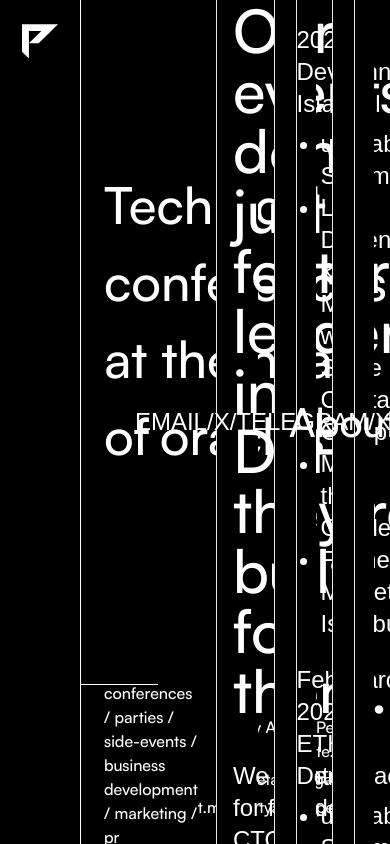
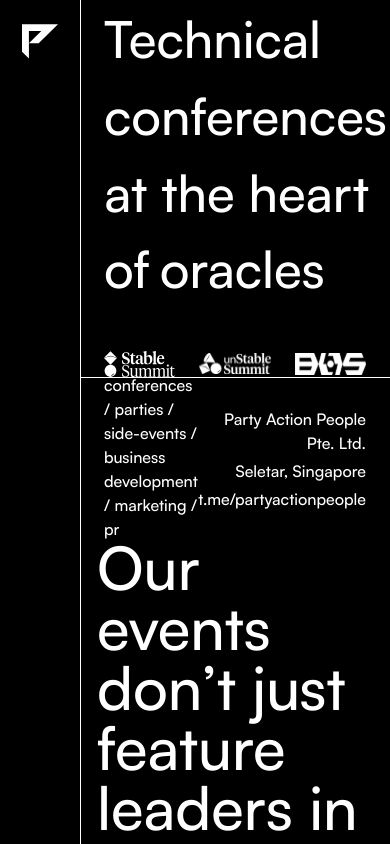
Before and after one commit to waris-ansar/party-action, a Next.js app: page / in a window 390 px wide. Built offline with nearby package versions, Linux system fonts and the light colour scheme; a web font is replaced by a local one.

Commit message:
css adjustment for responsive

```diff
--- a/styles/globals.css
+++ b/styles/globals.css
@@ -26,6 +26,8 @@
   background-color: rgba(255, 255, 255, 0.7);
   -webkit-box-shadow: 0 0 1px rgba(255, 255, 255, 0.5);
 }
+
+@media screen and (min-width: 1110px) {
   section {
     position: absolute;
     display: flex;
@@ -38,8 +40,6 @@ section {
     transform: translateX(0%);
     background: #000;
   }
-
-
 
   .container {
     width: 100%;
@@ -111,11 +111,7 @@ section {
     background: #000;
     border-left: 1px solid #ffffff;
   }
-@media screen and (max-width: 1110px) {
-  .sec-header {
-    display: none !important;
-  }
-}
+
   .text-header-menu {
     transform: rotate(180deg);
     writing-mode: vertical-rl;
@@ -132,6 +128,20 @@ section {
     transform: translate3d(0%, 0px, 0px);
   }
 
+}
+
+
+
+
+
+
+@media screen and (max-width: 1110px) {
+  .sec-header {
+    display: none !important;
+  }
+}
+
+
 .animation-container {
   position: relative;
   height: 1.2em; /* Adjust as needed */
```
Lines whose indentation alone changed are shown as unchanged.
